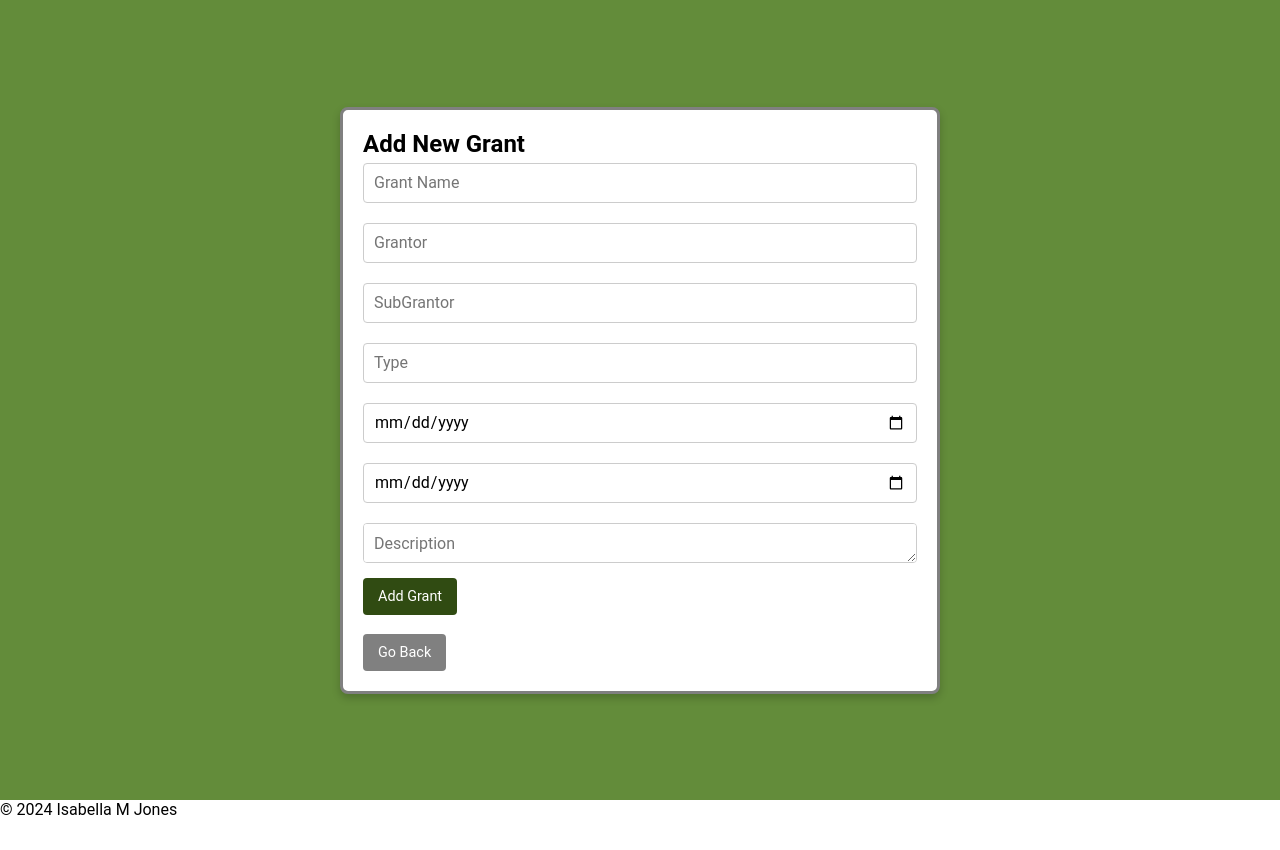
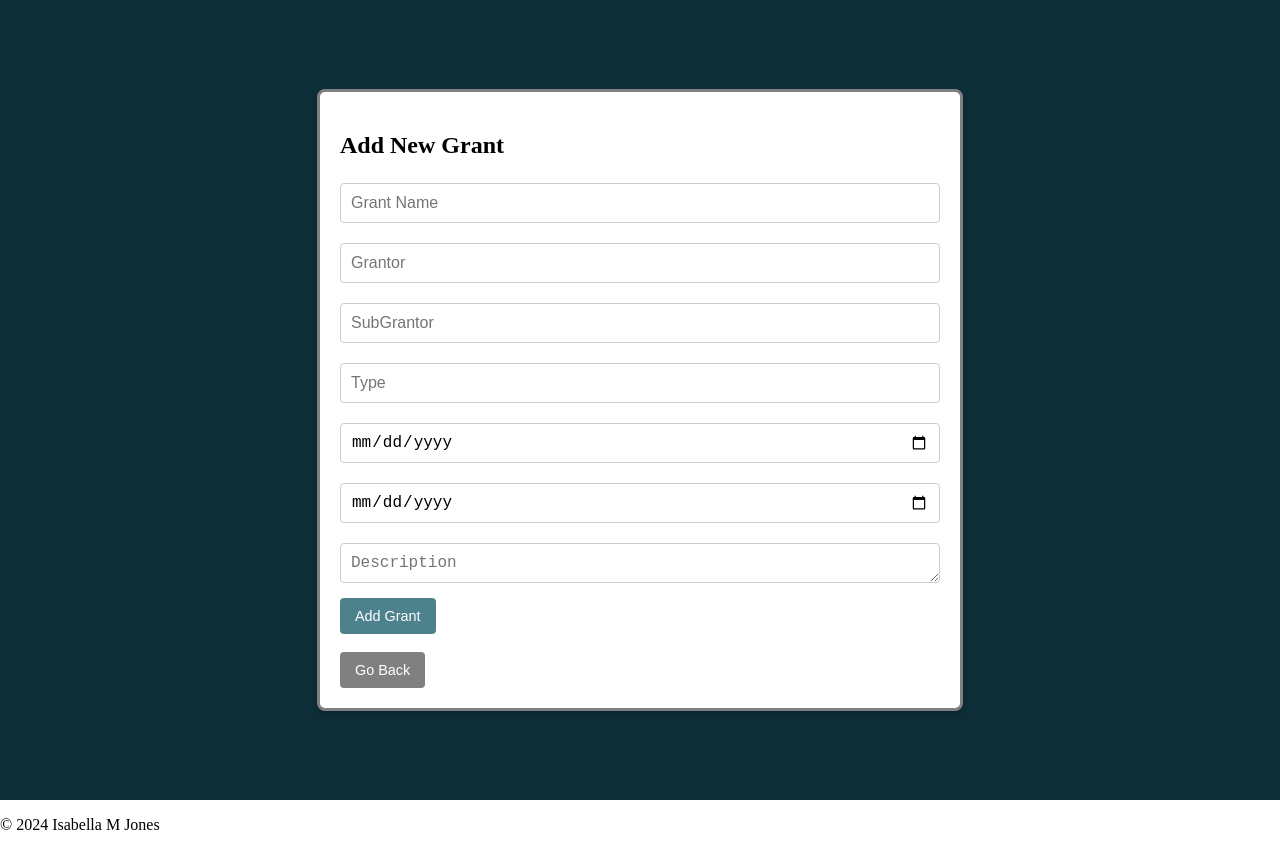
Before and after one commit to Bellajones4178/eunoiatracks-frontend, a React (Create React App) app: page /add-grant in a window 1280 px wide. Before the commit the page ends 819 px from the top, so only its background shows below. Built offline with nearby package versions, Linux system fonts and the light colour scheme.

Commit message:
Updated logo and a few colors

```diff
--- a/src/components/layout.js
+++ b/src/components/layout.js
@@ -23,7 +23,6 @@ function Layout({ children }) {
         <div className="side-nav">
           <Link to="/dashboard" className="logo"> {/* Replace a with Link */}
             <img src={logo} alt="logo" />
-            <h1 className="roboto-bold">Eunoia</h1>
           </Link>
           <Navigation />
         </div>
--- a/src/style.css
+++ b/src/style.css
@@ -1,14 +1,16 @@
 :root {
-  --DarkGreen: #638C3A;
+  --DarkGreen: #0E2F38;
   --LimeGreen: #B3D962;
   --DullGreen: #9EBF56;
   --PastelGreen: #C6D99C;
   --LightGray: #F2F2F2;
   --Blue:#062946 ;
   --lightBlue: #1976d2;
-  --clickgreen: #304b12;
+  --clickgreen: #4D818C;
   --hovergreen: #5c7a3e;
   }
+
+  #033f63, #28666e, #7c9885, #b5b682, #fedc97
 
 * {
     margin: 0;
```
Also changed, not shown: src/logo.png.
